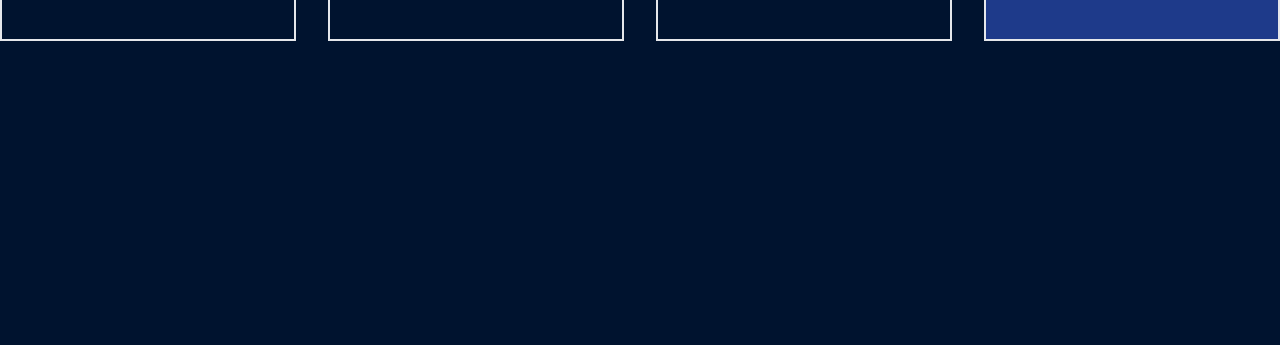
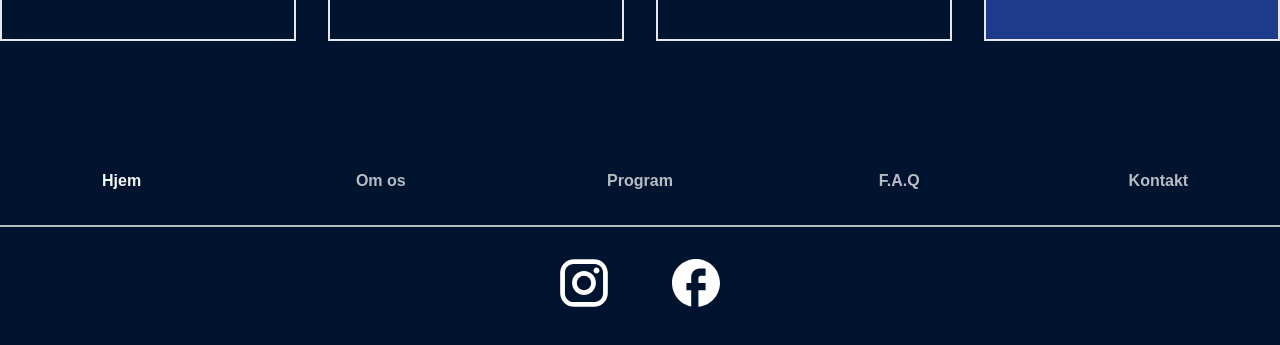
Before and after one commit to andersravn32/kold-festival, a Vue app: page / in a window 1280 px wide. Shown: the part 1994-2339 px from the top of the page. Before the commit the page ends 2035 px from the top, so only its background shows below. Built offline with nearby package versions, Linux system fonts and the light colour scheme; a web font is replaced by a local one.

Commit message:
Added: footer content and styling

```diff
--- a/src/components/Footer.vue
+++ b/src/components/Footer.vue
@@ -1,5 +1,48 @@
+<script setup>
+import { useRouter } from "vue-router";
+import IgIcon from "../assets/img/ig.svg";
+import FbIcon from "../assets/img/fb.svg";
+
+const router = useRouter();
+const routes = router.getRoutes().filter((route) => {
+    if (route.name) {
+        return route;
+    }
+});
+</script>
+
 <template>
     <footer>
-
+        <ul
+            class="container grid justify-center place-items-center mx-auto gap-4 grid-cols-5 border-b-2 border-zinc-100/75 pb-8 mb-8 font-bold text-zinc-100">
+            <li v-for="(route, index) in routes" :key="index">
+                <router-link :to="route.path">
+                    {{ route.name }}
+                </router-link>
+            </li>
+        </ul>
+        <ul class="flex justify-center items-center gap-16">
+            <li>
+                <img class="h-12" :src="IgIcon">
+            </li>
+            <li>
+                <img class="h-12" :src="FbIcon">
+            </li>
+        </ul>
     </footer>
 </template>
+
+<style>
+footer {
+    @apply py-16 mt-16 font-header
+}
+
+footer ul a {
+  @apply text-zinc-100/75 transition-colors duration-150 hover:text-zinc-100;
+}
+
+footer .router-link-active,
+footer .router-link-exact-active {
+  @apply text-zinc-100;
+}
+</style>
```
